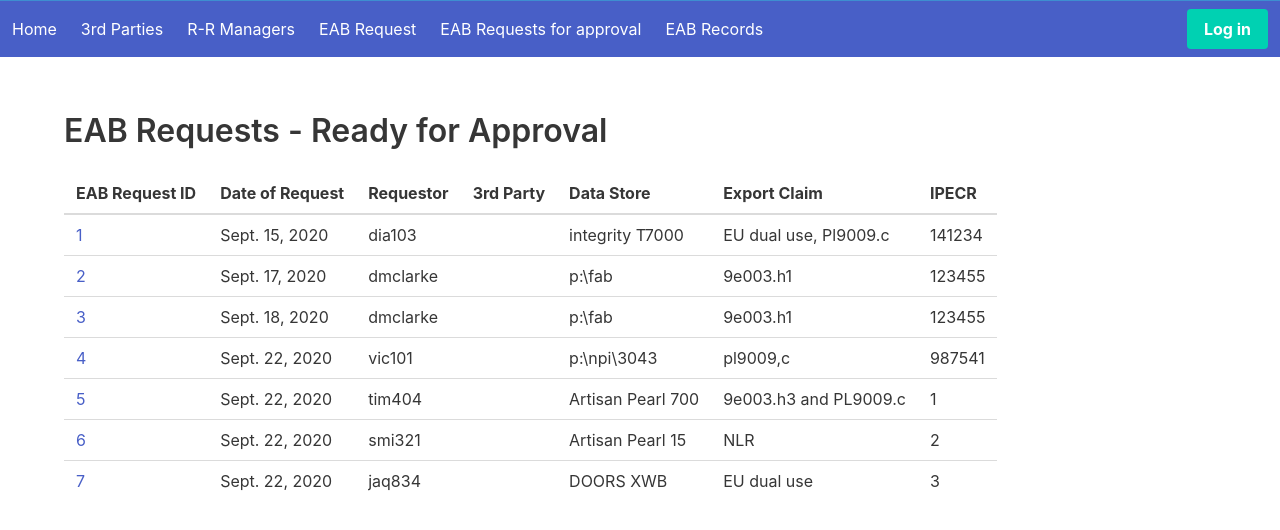
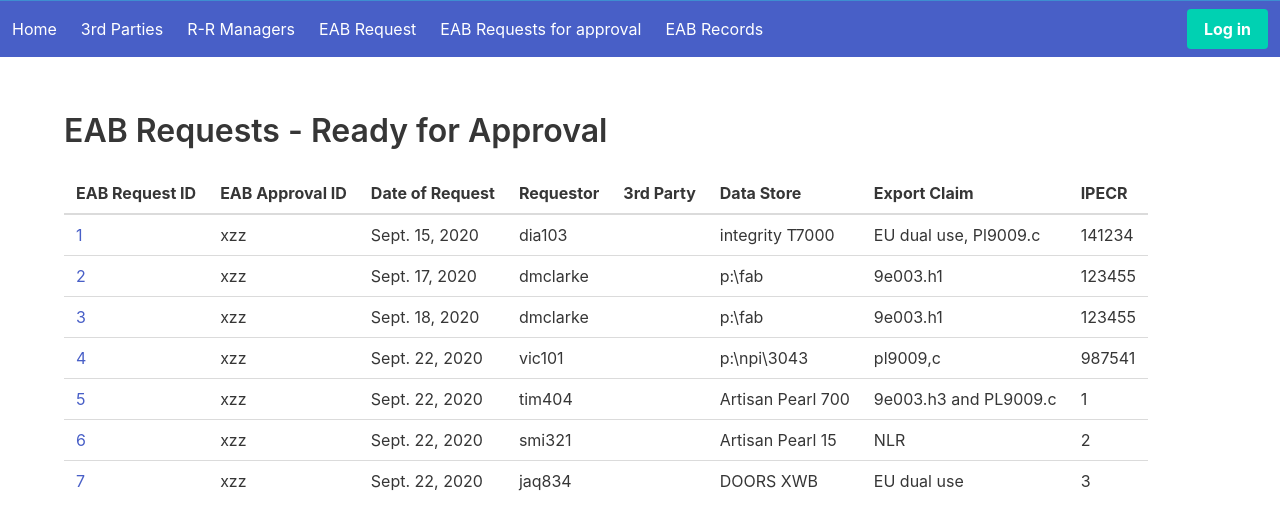
Before and after one commit to diarmuidclarke/cetus, a Django app: page /eabreq_for_approval/ in a window 1280 px wide. Shown: the part 160-690 px from the top of the page. Run offline with Django 3.2, Linux system fonts and the light colour scheme; data comes from the database, SQL or seed files in the repository; some libraries are stand-ins or nearby versions.

Commit message:
can't fix reviewselect

```diff
--- a/cetusSite/cetus3pur/templates/cetus3pur/EAB_ReviewSelect.html
+++ b/cetusSite/cetus3pur/templates/cetus3pur/EAB_ReviewSelect.html
@@ -12,6 +12,7 @@
             <thead>
                 <tr>
                     <th>EAB Request ID</th>
+                    <th>EAB Approval ID</th>
                     <th>Date of Request</th>
                     <th>Requestor</th>
                     <th>3rd Party</th>
@@ -25,8 +26,11 @@
                 {% for req in reqlist %}
 
                 <tr>
+                    <td><a href="/cetus3pur/eabreq/{{req.id}}"> {{req.id}}</a></td>
                     <td>
-                        <a href="/cetus3pur/eabreviewapprove/{{ req.id }}"> {{req.id}}</a>
+                        <!--   <a href="/cetus3pur/eabreviewapprove/{% for approval in approvalslist %}{% if approval.request.id == req.id %}{{ approval.id}}{% endif %}{% endfor %}">-->
+                        xzz {% for approval in approvalslist %}{% if approval.request.id == req.id %}{{ approval.id}}{% endif %}{% endfor %}
+                        <!-- </a> -->
                     </td>
                     <td>{{ req.date }}</td>
                     <td>{{ req.reqstr_userid }}</td>
--- a/cetusSite/cetus3pur/templatetags/cetus_tt.py
+++ b/cetusSite/cetus3pur/templatetags/cetus_tt.py
@@ -7,5 +7,5 @@ def hash(h, key):
     return h[key]
 
 @register.filter
-def fkderef(o, prop):
+def req2appr(o, prop):
     return o.prop
--- a/cetusSite/cetus3pur/views.py
+++ b/cetusSite/cetus3pur/views.py
@@ -282,13 +282,17 @@ def EAB_RequestCreate(request):
 def EAB_ReviewSelect(request):
 
     reqlist = EAB_Request.objects.filter().values()
-    context = { 'reqlist': reqlist}
+    approvalslist = EAB_Approval.objects.filter().values()
+
+    context = { 'reqlist': reqlist, 'approvalslist': approvalslist}
+
     return render(request, 'cetus3pur/EAB_ReviewSelect.html', context)
 
 
 
 # EAB Approvals - do an approval
 def EAB_ReviewApprove(request, approval_id):
+
     if request.method == 'POST':
         # get form data
         date_approval = request.POST.get('eabrev_date')
```
